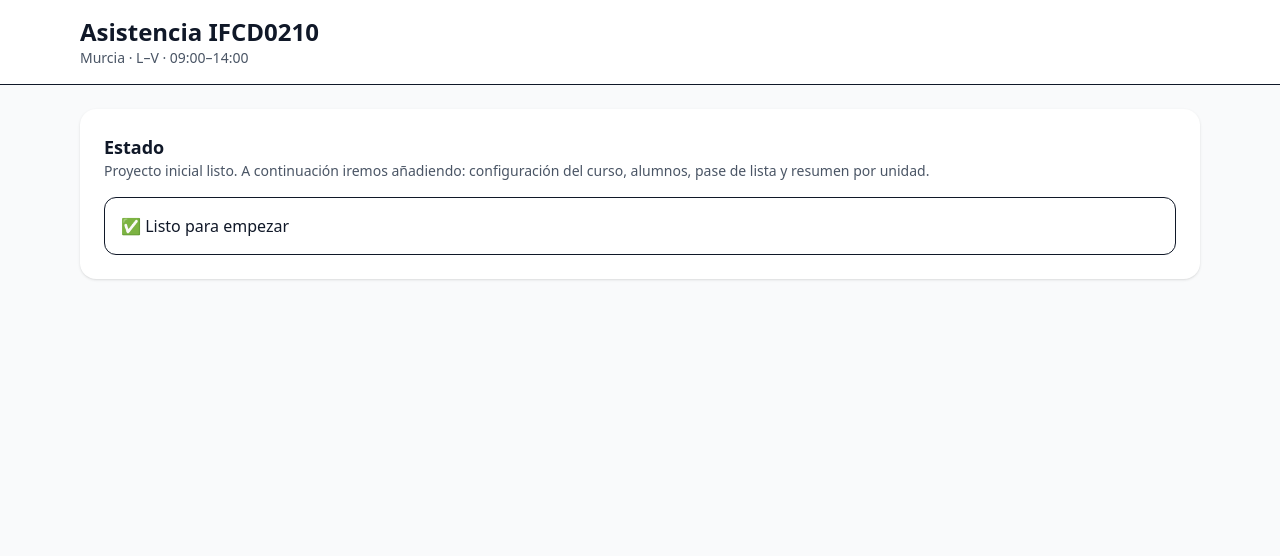
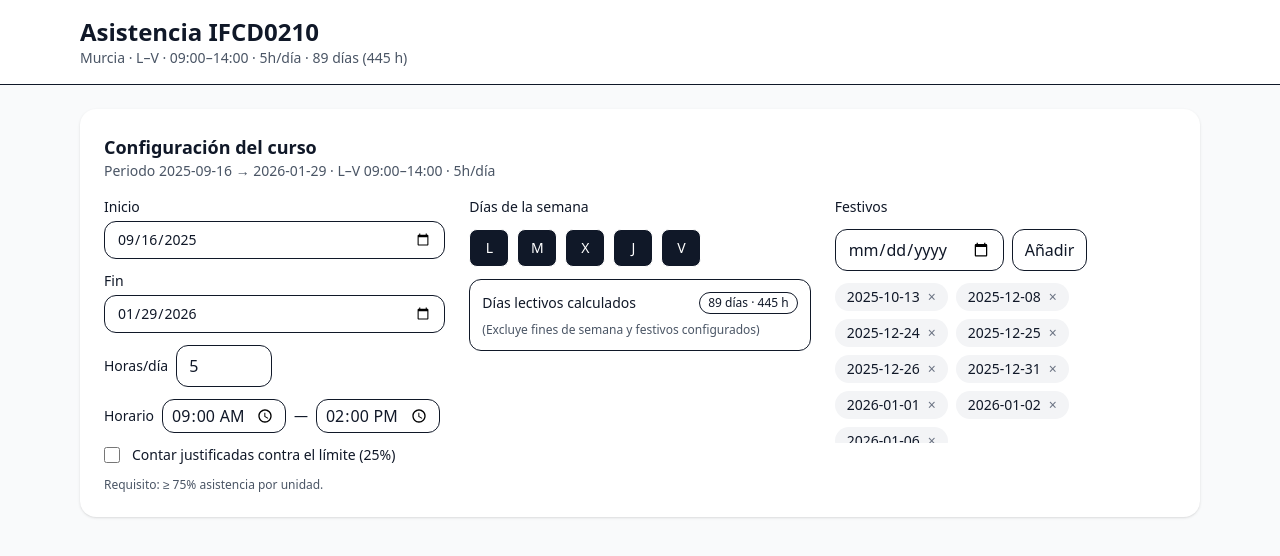
Before and after one commit to OslarCode/aistencia-ifcd0210, a React (Vite) app: page / in a window 1280 px wide. Shown: the top 556 px of the page. Built offline with nearby package versions, Linux system fonts and the light colour scheme.

Commit message:
Módulo 1: Configuración del curso con estado global + utilidades de días lectivos + guardado en localStorage + UI CourseConfig

```diff
--- a/src/App.tsx
+++ b/src/App.tsx
@@ -1,26 +1,33 @@
-import { useState } from "react";
+import CourseConfig from "./features/course/CourseConfig";
+import { DEFAULT_CONFIG, type CourseConfig as TCourseConfig } from "./app/config";
+import { useLocalStorage } from "./lib/useLocalStorage";
+import { useMemo } from "react";
+import { generateClassDays } from "./lib/dates";
 
 export default function App() {
-  const [ready] = useState(true);
+  const [config, setConfig] = useLocalStorage<TCourseConfig>("ifcd0210_config", DEFAULT_CONFIG);
+  const classDays = useMemo(() => generateClassDays(config), [config]);
 
   return (
     <div className="min-h-screen bg-gray-50 text-gray-900">
       <header className="border-b bg-white">
         <div className="mx-auto max-w-6xl px-4 py-4">
           <h1 className="text-2xl font-bold">Asistencia IFCD0210</h1>
-          <p className="text-sm text-gray-600">Murcia · L–V · 09:00–14:00</p>
+          <p className="text-sm text-gray-600">
+            Murcia · L–V · {config.startTime}–{config.endTime} · {config.hoursPerDay}h/día ·{" "}
+            {classDays.length} días ({classDays.length * config.hoursPerDay} h)
+          </p>
         </div>
       </header>
 
-      <main className="mx-auto max-w-6xl px-4 py-6">
-        <div className="rounded-2xl bg-white p-6 shadow">
-          <h2 className="text-lg font-semibold">Estado</h2>
-          <p className="text-sm text-gray-600">
-            Proyecto inicial listo. A continuación iremos añadiendo: configuración del curso,
-            alumnos, pase de lista y resumen por unidad.
-          </p>
-          {ready && <div className="mt-4 rounded-xl border p-4">✅ Listo para empezar</div>}
-        </div>
+      <main className="mx-auto max-w-6xl px-4 py-6 space-y-6">
+        <CourseConfig config={config} onChange={setConfig} />
+
+        {/* Aquí, en el Módulo 2, añadiremos:
+            - Pase de lista (por día)
+            - Resumen por unidad/total
+            - Exportación CSV
+        */}
       </main>
     </div>
   );
--- /dev/null
+++ b/src/app/config.ts
@@ -0,0 +1,33 @@
+export type CourseConfig = {
+  start: string; // YYYY-MM-DD
+  end: string; // YYYY-MM-DD
+  hoursPerDay: number; // p.ej. 5
+  startTime: string; // "09:00"
+  endTime: string; // "14:00"
+  daysOfWeek: number[]; // 1..5 (L–V)
+  requiredPct: number; // 75
+  holidays: string[]; // ["2025-10-13", ...]
+  countJustifiedAgainstLimit: boolean; // true/false
+};
+
+export const DEFAULT_CONFIG: CourseConfig = {
+  start: "2025-09-16",
+  end: "2026-01-29",
+  hoursPerDay: 5,
+  startTime: "09:00",
+  endTime: "14:00",
+  daysOfWeek: [1, 2, 3, 4, 5],
+  requiredPct: 75,
+  holidays: [
+    "2025-10-13",
+    "2025-12-08",
+    "2025-12-24",
+    "2025-12-25",
+    "2025-12-26",
+    "2025-12-31",
+    "2026-01-01",
+    "2026-01-02",
+    "2026-01-06",
+  ],
+  countJustifiedAgainstLimit: false,
+};
--- /dev/null
+++ b/src/features/course/CourseConfig.tsx
@@ -0,0 +1,189 @@
+import { useMemo, useState } from "react";
+import type { CourseConfig } from "../../app/config";
+import { generateClassDays } from "../../lib/dates";
+
+type Props = {
+  config: CourseConfig;
+  onChange: (next: CourseConfig) => void;
+};
+
+export default function CourseConfig({ config, onChange }: Props) {
+  const [newHoliday, setNewHoliday] = useState("");
+
+  const classDays = useMemo(() => generateClassDays(config), [config]);
+  const totalHours = classDays.length * config.hoursPerDay;
+
+  const update = <K extends keyof CourseConfig>(k: K, v: CourseConfig[K]) =>
+    onChange({ ...config, [k]: v });
+
+  const addHoliday = () => {
+    if (!newHoliday) return;
+    if (config.holidays.includes(newHoliday)) return;
+    onChange({ ...config, holidays: [...config.holidays, newHoliday].sort() });
+    setNewHoliday("");
+  };
+  const removeHoliday = (d: string) =>
+    onChange({ ...config, holidays: config.holidays.filter((x) => x !== d) });
+
+  const toggleDay = (dow: number) => {
+    const set = new Set(config.daysOfWeek);
+    set.has(dow) ? set.delete(dow) : set.add(dow);
+    onChange({ ...config, daysOfWeek: Array.from(set).sort() });
+  };
+
+  return (
+    <section className="rounded-2xl bg-white p-6 shadow">
+      <header className="mb-4">
+        <h2 className="text-lg font-semibold">Configuración del curso</h2>
+        <p className="text-sm text-gray-600">
+          Periodo {config.start} → {config.end} · L–V {config.startTime}–{config.endTime} ·{" "}
+          {config.hoursPerDay}h/día
+        </p>
+      </header>
+
+      <div className="grid gap-6 md:grid-cols-3">
+        {/* Fechas y horas */}
+        <div className="space-y-3">
+          <label className="block text-sm">
+            Inicio
+            <input
+              type="date"
+              className="mt-1 w-full rounded-xl border px-3 py-2"
+              value={config.start}
+              onChange={(e) => update("start", e.target.value)}
+            />
+          </label>
+          <label className="block text-sm">
+            Fin
+            <input
+              type="date"
+              className="mt-1 w-full rounded-xl border px-3 py-2"
+              value={config.end}
+              onChange={(e) => update("end", e.target.value)}
+            />
+          </label>
+
+          <div className="flex items-center gap-2">
+            <label className="text-sm">Horas/día</label>
+            <input
+              type="number"
+              min={1}
+              max={8}
+              className="w-24 rounded-xl border px-3 py-2"
+              value={config.hoursPerDay}
+              onChange={(e) => update("hoursPerDay", Number(e.target.value || 5))}
+            />
+          </div>
+
+          <div className="flex items-center gap-2">
+            <label className="text-sm">Horario</label>
+            <input
+              type="time"
+              className="rounded-xl border px-2 py-1"
+              value={config.startTime}
+              onChange={(e) => update("startTime", e.target.value)}
+            />
+            <span className="text-sm">—</span>
+            <input
+              type="time"
+              className="rounded-xl border px-2 py-1"
+              value={config.endTime}
+              onChange={(e) => update("endTime", e.target.value)}
+            />
+          </div>
+
+          <div className="flex items-center gap-3">
+            <input
+              id="countJ"
+              type="checkbox"
+              className="h-4 w-4"
+              checked={config.countJustifiedAgainstLimit}
+              onChange={(e) => update("countJustifiedAgainstLimit", e.target.checked)}
+            />
+            <label htmlFor="countJ" className="text-sm">
+              Contar justificadas contra el límite (25%)
+            </label>
+          </div>
+
+          <div className="text-xs text-gray-600">
+            Requisito: ≥ {config.requiredPct}% asistencia por unidad.
+          </div>
+        </div>
+
+        {/* Días lectivos (L–V) */}
+        <div className="space-y-3">
+          <p className="text-sm font-medium">Días de la semana</p>
+          <div className="flex flex-wrap gap-2">
+            {[
+              { d: 1, lbl: "L" },
+              { d: 2, lbl: "M" },
+              { d: 3, lbl: "X" },
+              { d: 4, lbl: "J" },
+              { d: 5, lbl: "V" },
+            ].map(({ d, lbl }) => {
+              const active = config.daysOfWeek.includes(d);
+              return (
+                <button
+                  key={d}
+                  type="button"
+                  onClick={() => toggleDay(d)}
+                  className={`w-10 rounded-lg border px-3 py-2 text-sm ${
+                    active ? "bg-gray-900 text-white" : "bg-white"
+                  }`}
+                  title={["", "Lunes", "Martes", "Miércoles", "Jueves", "Viernes"][d]}
+                >
+                  {lbl}
+                </button>
+              );
+            })}
+          </div>
+
+          <div className="rounded-xl border p-3 text-sm">
+            <div className="flex items-center justify-between">
+              <span>Días lectivos calculados</span>
+              <span className="rounded-full border px-2 py-0.5 text-xs">
+                {classDays.length} días · {totalHours} h
+              </span>
+            </div>
+            <p className="mt-2 text-xs text-gray-600">
+              (Excluye fines de semana y festivos configurados)
+            </p>
+          </div>
+        </div>
+
+        {/* Festivos */}
+        <div className="space-y-3">
+          <p className="text-sm font-medium">Festivos</p>
+          <div className="flex gap-2">
+            <input
+              type="date"
+              className="rounded-xl border px-3 py-2"
+              value={newHoliday}
+              onChange={(e) => setNewHoliday(e.target.value)}
+            />
+            <button type="button" className="rounded-xl border px-3 py-2" onClick={addHoliday}>
+              Añadir
+            </button>
+          </div>
+          <ul className="flex max-h-40 flex-wrap gap-2 overflow-auto pr-1">
+            {config.holidays.map((h) => (
+              <li
+                key={h}
+                className="flex items-center gap-2 rounded-full bg-gray-100 px-3 py-1 text-sm"
+              >
+                <span>{h}</span>
+                <button
+                  className="text-gray-500 hover:text-red-600"
+                  onClick={() => removeHoliday(h)}
+                  title="Eliminar"
+                >
+                  ×
+                </button>
+              </li>
+            ))}
+          </ul>
+        </div>
+      </div>
+    </section>
+  );
+}
--- /dev/null
+++ b/src/lib/dates.ts
@@ -0,0 +1,34 @@
+import type { CourseConfig } from "../app/config";
+
+export const toDate = (s: string) => {
+  const [y, m, d] = s.split("-").map(Number);
+  return new Date(y, m - 1, d);
+};
+export const fmt = (d: Date) => {
+  const y = d.getFullYear();
+  const m = String(d.getMonth() + 1).padStart(2, "0");
+  const da = String(d.getDate()).padStart(2, "0");
+  return `${y}-${m}-${da}`;
+};
+export const addDays = (d: Date, n: number) => {
+  const c = new Date(d);
+  c.setDate(c.getDate() + n);
+  return c;
+};
+
+export function generateClassDays(config: CourseConfig): string[] {
+  const start = toDate(config.start);
+  const end = toDate(config.end);
+  const allowed = new Set(config.daysOfWeek); // 1..5
+  const holidaySet = new Set(config.holidays);
+  const out: string[] = [];
+
+  for (let d = start; d <= end; d = addDays(d, 1)) {
+    const dow = d.getDay(); // 0=Dom..6=Sáb
+    const isWeekend = dow === 0 || dow === 6;
+    const isAllowed = allowed.has(dow);
+    const ds = fmt(d);
+    if (!isWeekend && isAllowed && !holidaySet.has(ds)) out.push(ds);
+  }
+  return out;
+}
--- /dev/null
+++ b/src/lib/useLocalStorage.ts
@@ -0,0 +1,22 @@
+import { useEffect, useState } from "react";
+
+export function useLocalStorage<T>(key: string, initial: T) {
+  const [state, setState] = useState<T>(() => {
+    try {
+      const raw = localStorage.getItem(key);
+      return raw ? (JSON.parse(raw) as T) : initial;
+    } catch {
+      return initial;
+    }
+  });
+
+  useEffect(() => {
+    try {
+      localStorage.setItem(key, JSON.stringify(state));
+    } catch {
+      // noop
+    }
+  }, [key, state]);
+
+  return [state, setState] as const;
+}
```
